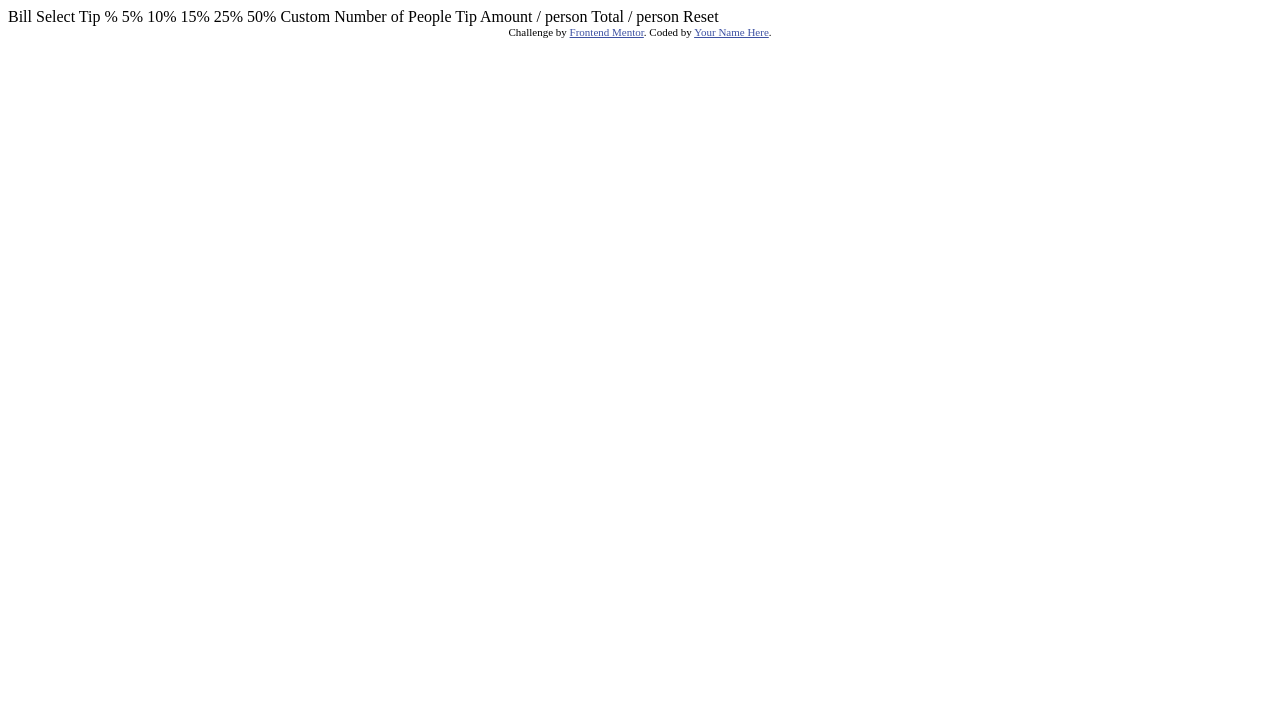
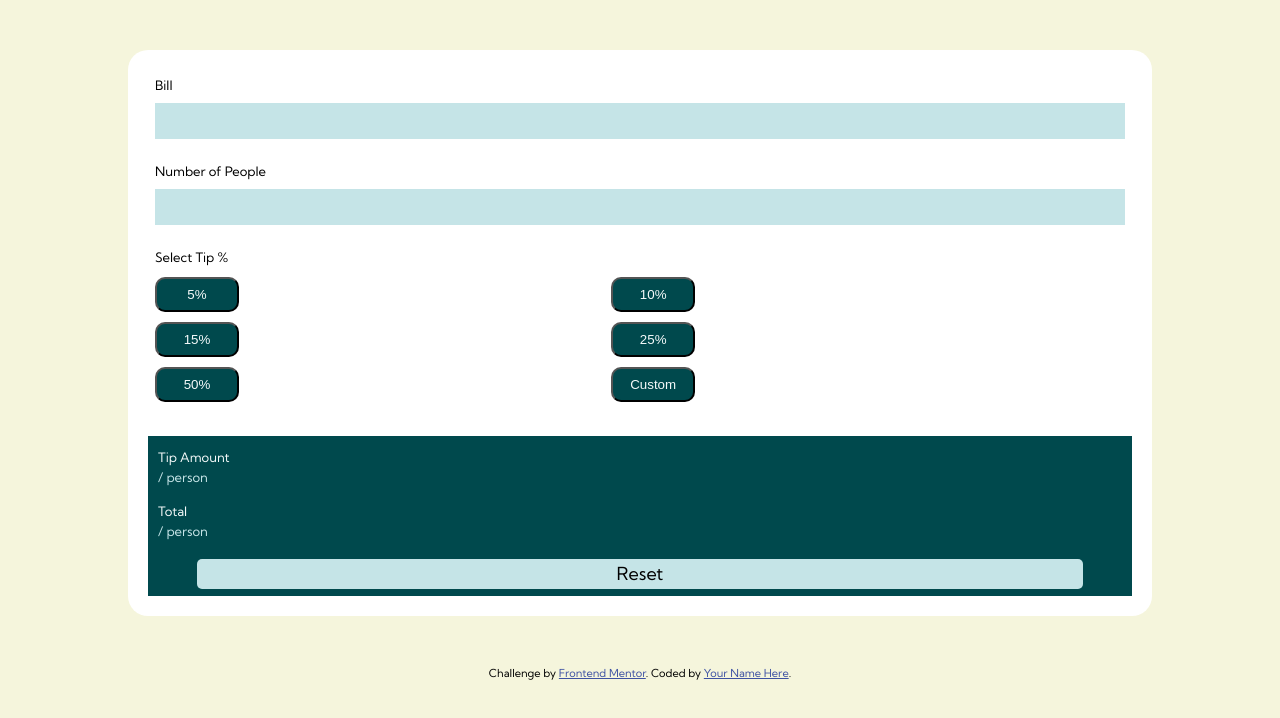
Before and after one commit to khimel421/tip-calculator, a plain HTML site: page index.html in a window 1280 px wide. Drawn offline with Linux system fonts and the light colour scheme.

Commit message:
final_verion

```diff
--- a/index.html
+++ b/index.html
@@ -6,6 +6,7 @@
 
   <link rel="icon" type="image/png" sizes="32x32" href="./images/favicon-32x32.png">
 
+  <link rel="stylesheet" href="tip.css">
   <title>Frontend Mentor | Tip calculator app</title>
 
   <!-- Feel free to remove these styles or customise in your own stylesheet 👍 -->
@@ -15,8 +16,46 @@
   </style>
 </head>
 <body>
+<div class="main_box">
+  <!-- bill box  -->
+  <div class="input_box">
+    <label for="Bill" class="label">Bill</label>
+    <input type="text"  class = "bill_amount">
+  </div>
+    <!-- customer number -->
+    <div class="input_box">
+      <label for="Bill" class="label">Number of People</label>
+      <input type="text"  class = "person" value="">
+    </div>
+  <!-- tip box -->
+  <div class="tip_box">
+    <label for="tip" class="label">Select Tip %</label>
+    <div class="parent_amount_box">
+      <button class="amount_box" value="0.05">5%</button>
+      <button class="amount_box" value="0.10">10%</button>
+      <button class="amount_box" value="0.15">15%</button>
+      <button class="amount_box" value="0.25">25%</button>
+      <button class="amount_box" value="0.50">50%</button>
+      <button class="amount_box">Custom</button>
 
-  Bill
+    </div>
+  </div>
+
+  <!-- display_box -->
+  <div class="display_box">
+    <div class="person_tip"><span class="text top">
+      <span class="inner_txt">Tip Amount </span> <br>
+      / person</span></div>
+    <div class="person_bill">
+      <span class="text bottom"> <span class="inner_txt">Total</span>  <br> / person</span>
+    </div>
+    <div class="reset_btn"><button class="btn">Reset</button></div>
+
+  </div>
+</div>
+
+
+  <!-- Bill
 
   Select Tip %
   5%
@@ -34,8 +73,8 @@
   Total
   / person
 
-  Reset
-
+  Reset -->
+  <script src="script.js"></script>
   <div class="attribution">
     Challenge by <a href="https://www.frontendmentor.io?ref=challenge" target="_blank">Frontend Mentor</a>.
     Coded by <a href="#">Your Name Here</a>.
--- /dev/null
+++ b/script.js
@@ -0,0 +1,102 @@
+const bill = document.querySelector('.bill_amount');
+
+const tip = document.querySelectorAll('.amount_box')
+
+const person = document.querySelector('.person');
+const text = document.querySelector('.text');
+const text_top = document.querySelector('.top');
+const text_bottom = document.querySelector('.bottom');
+const reset_button = document.querySelector('.btn');
+const person_bill = document.querySelector('.person_bill');
+const person_tip = document.querySelector('.person_tip');
+let box_value = -1;
+
+let person_num = 0
+
+
+function display_bill(y){
+    let x = Number(bill.value);
+    if (person.value === ""){
+         person_num = 1;
+    }
+    else{
+         person_num = Number(person.value);
+    }
+
+    //let y =tip.value;
+    //console.log(y);
+    //console.log(typeof(x));
+    let tip_amount =( x*y) / person_num;
+    let total_bill = ((x*y) + x) / person_num;
+
+    let tip_amount_box = document.createElement('div');
+
+    tip_amount_box.classList.add('tip_amount_box');
+
+    let bill_amount_box = document.createElement('div');
+
+    bill_amount_box.classList.add('bill_amount_box');
+
+    tip_amount_box.textContent = tip_amount.toFixed(2);
+    bill_amount_box.textContent = total_bill.toFixed(2);
+
+    const tip_Nodes = text_top.childNodes;
+    const bill_Nodes = text_bottom.childNodes;
+
+
+    if(tip_Nodes.length > 5 && bill_Nodes.length > 5){
+        text_top.removeChild(text_top.lastChild);
+        text_bottom.removeChild(text_bottom.lastChild);
+        text_top.appendChild(tip_amount_box);
+        text_bottom.appendChild(bill_amount_box);
+
+
+    }
+    else{
+        text_top.appendChild(tip_amount_box);
+        text_bottom.appendChild(bill_amount_box);
+    }
+}
+
+
+
+for(i = 0; i < tip.length; i++){
+    let index = tip[i].value;
+
+    console.log(index);
+
+    let color = 'red';
+    let tip_num = tip[i];
+    let num = i;
+
+
+
+    tip_num.addEventListener('click', () => {
+       window.bill_list =  display_bill(index);
+       }
+    )
+    }
+
+
+
+
+
+
+//reset___button___
+
+reset_button.addEventListener('click' , () => {
+    const tip_Nodes = text_top.childNodes;
+    const bill_Nodes = text_bottom.childNodes;
+
+    if(tip_Nodes.length > 5 && bill_Nodes.length > 5){
+        text_top.removeChild(text_top.lastChild);
+        text_bottom.removeChild(text_bottom.lastChild);
+        bill.value = '';
+        person.value = '';
+
+    }
+
+    console.log(tip_Nodes);
+    console.log(bill_Nodes);
+
+})
--- /dev/null
+++ b/tip.scss
@@ -0,0 +1,147 @@
+@import url('https://fonts.googleapis.com/css2?family=Kumbh+Sans:wght@400;700&display=swap');
+
+
+
+$Very_dark_cyan: hsl(183, 100%, 15%);
+$Dark_grayish_cyan: hsl(186, 14%, 43%);
+$Dark_grayish_cyan_two: hsl(184, 14%, 56%);
+$Light_grayish_cyan: hsl(185, 41%, 84%);
+$Light_grayish_cyan_two: hsl(189, 41%, 97%);
+$White: hsl(0, 0%, 100%);
+
+// form inputs.......
+
+$font_size: 24px;
+$font-family: 'Kumbh Sans', sans-serif;
+
+*{
+    box-sizing: border-box;
+    margin: 0px;
+    padding: 0px;
+}
+
+body{
+    background-color: beige;
+    font-family: $font-family;
+}
+
+.label{
+    display: block;
+    font-size: 13px;
+    font-family: $font-family;
+    font-weight: 500;
+}
+
+.main_box{
+    display: flex;
+    flex-direction: column;
+    width: 80%;
+    margin: 50px auto;
+    background-color: blue;
+    padding: 20px;
+    background-color: $White;
+    border-radius: 20px;
+    gap: 10px;
+}
+
+.input_box{
+    //border: 1px red solid;
+    height: 5%;
+    overflow: hidden;
+    padding: 7px;
+
+    input[type = text]{
+        color: $Very_dark_cyan;
+        height: 36px;
+        width: 100%;
+        margin-top: 10px;
+        background-color: $Light_grayish_cyan;
+        border: none;
+        font-family: $font-family;
+        font-size: $font_size;
+        font-weight: 700;
+        text-align: right;
+    }
+}
+
+.tip_box{
+    height: 184px;
+    //border: 1px solid red;
+    font-family: $font-family;
+    font-weight: 500;
+    padding: 7px;
+
+    .parent_amount_box{
+        display: grid;
+        grid-template-columns: 46% 49%;
+        grid-column-gap: 10px;
+        grid-row-gap: 10px;
+        margin-top: 12px;
+
+        .amount_box{
+            color: $Light_grayish_cyan_two;
+            background-color: $Very_dark_cyan;
+            height: 35px;
+            //border: 1px solid red;
+            width: 84px;
+            border-radius: 10px;
+            h3{
+                //font-size: 24px;
+                text-align: center;
+                margin-top: 5px;
+                font-size: 16px;
+            }
+        }
+
+    }
+}
+
+
+
+
+.display_box{
+    //border: 1px red solid;
+    height: 160px;
+    background-color: $Very_dark_cyan;
+    .person_tip{
+        //border: 1px red solid;
+        height: 34%;
+        padding: 10px;
+    }
+    .person_bill{
+        //border: 1px red solid;
+        height: 34%;
+        padding: 10px;
+    }
+    .text{
+        font-size: 13px;
+        color: $Light_grayish_cyan;
+        .inner_txt{
+            color: $Light_grayish_cyan_two;
+        }
+        .tip_amount_box , .bill_amount_box{
+            float: right;
+            font-family: $font-family;
+            color: rgb(62, 189, 194);
+            font-size: $font_size;
+
+        }
+        // .bill_amount_box{
+        //     float: right;
+        // }
+    }
+    .reset_btn{
+        height: 30%;
+        text-align: center;
+        margin-top: 14px;
+        .btn{
+            font-family: $font-family;
+            font-size: 18px;
+            width: 90%;
+            height: 63%;
+            border-radius: 5px;
+            border: none;
+            background-color: $Light_grayish_cyan;
+        }
+    }
+}
```
Also changed, not shown: tip.css (added), 1 other file.
